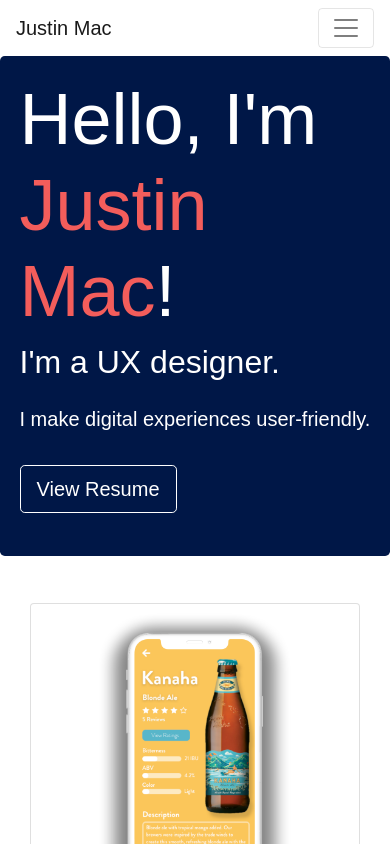
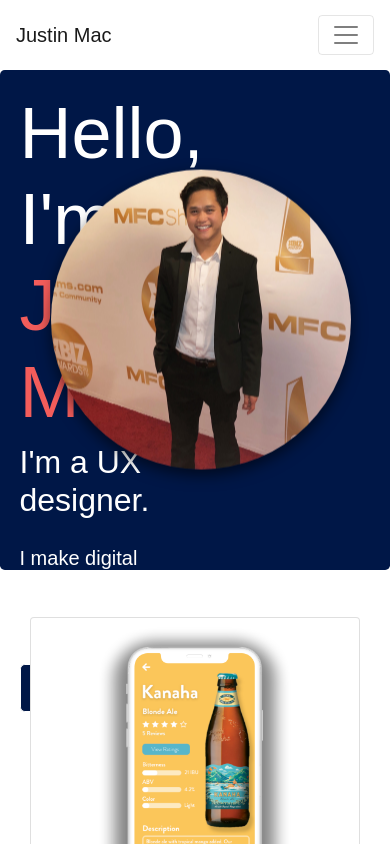
Before and after one commit to jmac006/UX-Portfolio-Bootstrap, a plain HTML site: page index.html in a window 390 px wide. Shown: the top 844 px of the page. Drawn offline with nearby package versions, Linux system fonts and the light colour scheme; a web font is replaced by a local one.

Commit message:
now added javascript

```diff
--- a/css/style.css
+++ b/css/style.css
@@ -2,6 +2,10 @@
 
 .jumbotron h1, h2 {
 	color: white !important;
+}
+
+.alert {
+	display: none;
 }
 
 .lead {
@@ -52,7 +56,9 @@ body {
 	border-color: #001747 !important;
 }
 
-
+.navbar {
+	height: 70px;
+}
 
 .navbar-collapse {
 	flex-grow: 0 !important; /* aligns the navbar to the right side, and ensures justify content = space between"*/
@@ -163,8 +169,51 @@ body {
 
 .jumbotron {
 	padding: 0 !important;
+	position: relative;
 }
 
 .intro-div {
 	padding: 5%;
 }
+
+@keyframes floating-image {
+	0% {
+		box-shadow: 0 5px 15px 0px rgba(0,0,0,0.6);
+		transform: translatey(0px);
+	}
+	50% {
+		box-shadow: 0 25px 15px 0px rgba(0,0,0,0.2);
+		transform: translatey(-20px);
+	}
+	100% {
+		box-shadow: 0 5px 15px 0px rgba(0,0,0,0.6);
+		transform: translatey(0px);
+	}
+}
+
+.profile {
+	position: absolute;
+	top: 20%;
+	right: 10%;
+	width: 300px;
+	height: 300px;
+	box-sizing: border-box;
+	border: 0px black solid;
+	border-radius: 50%;
+	overflow: hidden;
+	box-shadow: 0 5px 15px 0px rgba(0,0,0,0.6);
+	transform: translatey(0px);
+	animation: floating-image 6s ease-in-out infinite;
+}
+
+.profile img {
+	width: 100%;
+	height: auto;
+}
+
+
+@media only screen and (max-width: 1170px) {
+	.intro-div {
+		width: 50%; /*allows room for profile picture*/
+	}
+}
--- a/index.html
+++ b/index.html
@@ -67,6 +67,11 @@
 			<p class="lead">I make digital experiences user-friendly.</p>
 			<a class="btn btn-primary btn-lg" href="#" role="button">View Resume</a>
 		</div>
+		<div class="profile">
+			<a href="#">
+				<img src="images/profile.jpeg"></img>
+			</a>
+		</div>
 
 	</div>
 
@@ -132,6 +137,14 @@
 
 	<br><br><br>
 
+	<div class="container">
+        <h2>Dismissal Alert Messages</h2>
+        <div class="alert alert-info alert-dismissable" role="alert">
+            <button type="button" class="close" data-dismiss="alert" aria-hidden="true">&times;</button>
+            Your e-mail has been received!
+        </div>
+    </div>
+
 	<h1 class="text-center">Contact Me</h1>
 	<div class="container">
 		<div class="row">
@@ -147,7 +160,7 @@
 				  <small id="emailHelp" class="form-text text-muted">We'll never share your email with anyone else.</small>
 				</div>
 
-				<button type="submit" class="btn btn-primary">Submit</button>
+				<button href="#" type="submit" class="btn btn-primary submitButton">Submit</button>
 			</form>
 		</div>
 	</div>
@@ -167,9 +180,17 @@
 
 	</footer>
 
+	<script src="https://unpkg.com/scrollreveal"></script>
+
 	<!---javascript for bootstrap--->
 	<script src="https://code.jquery.com/jquery-3.2.1.slim.min.js" integrity="sha384-KJ3o2DKtIkvYIK3UENzmM7KCkRr/rE9/Qpg6aAZGJwFDMVNA/GpGFF93hXpG5KkN" crossorigin="anonymous"></script>
 	<script src="https://cdnjs.cloudflare.com/ajax/libs/popper.js/1.12.9/umd/popper.min.js" integrity="sha384-ApNbgh9B+Y1QKtv3Rn7W3mgPxhU9K/ScQsAP7hUibX39j7fakFPskvXusvfa0b4Q" crossorigin="anonymous"></script>
 	<script src="https://maxcdn.bootstrapcdn.com/bootstrap/4.0.0/js/bootstrap.min.js" integrity="sha384-JZR6Spejh4U02d8jOt6vLEHfe/JQGiRRSQQxSfFWpi1MquVdAyjUar5+76PVCmYl" crossorigin="anonymous"></script>
+
+	<!---link to own index.js javascript file and jquery-->
+	<script src="js/index.js"></script>
+	<script src="https://code.jquery.com/jquery-3.4.1.min.js"></script>
+
+
 </body>
 </html>
--- /dev/null
+++ b/js/index.js
@@ -0,0 +1,18 @@
+$(".submitButton").click(function(e){
+    e.preventDefault(); //prevents the site from scrolling back to the top when button is clicked
+    console.log("user pressed submit");
+    $('.alert').css("display","block");
+});
+
+const reveal = {
+    origin: 'left',
+    delay: 200,
+    distance: '50px',
+    easing: 'ease-in-out',
+};
+// ScrollReveal().reveal('.display-3');
+// ScrollReveal().reveal('.card');
+
+
+window.sr = ScrollReveal({ reset: true });
+sr.reveal('.card', {origin: 'right', distance: '300px', duration: 1000});
```
Also changed, not shown: images/profile.jpeg (added), 2 other files.
